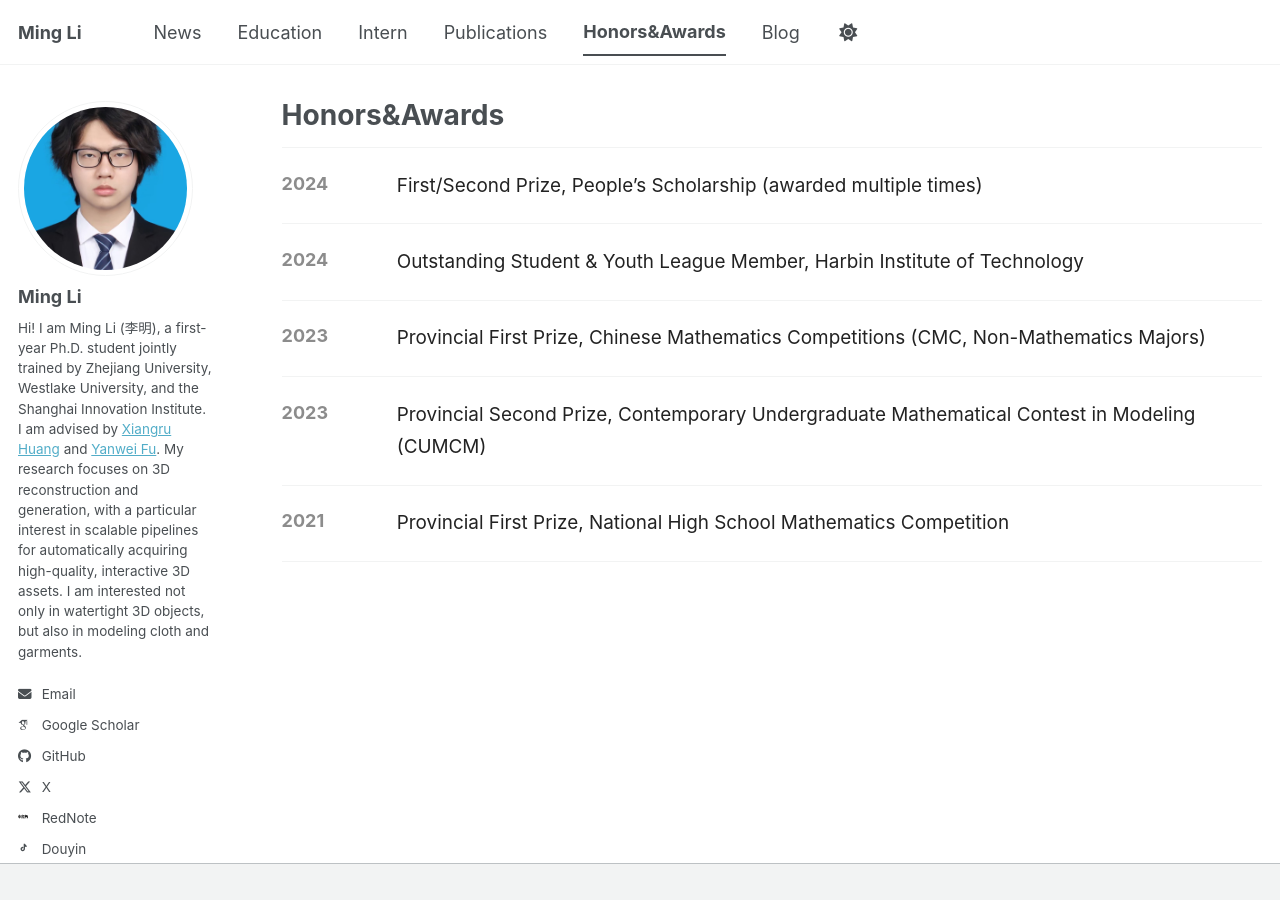
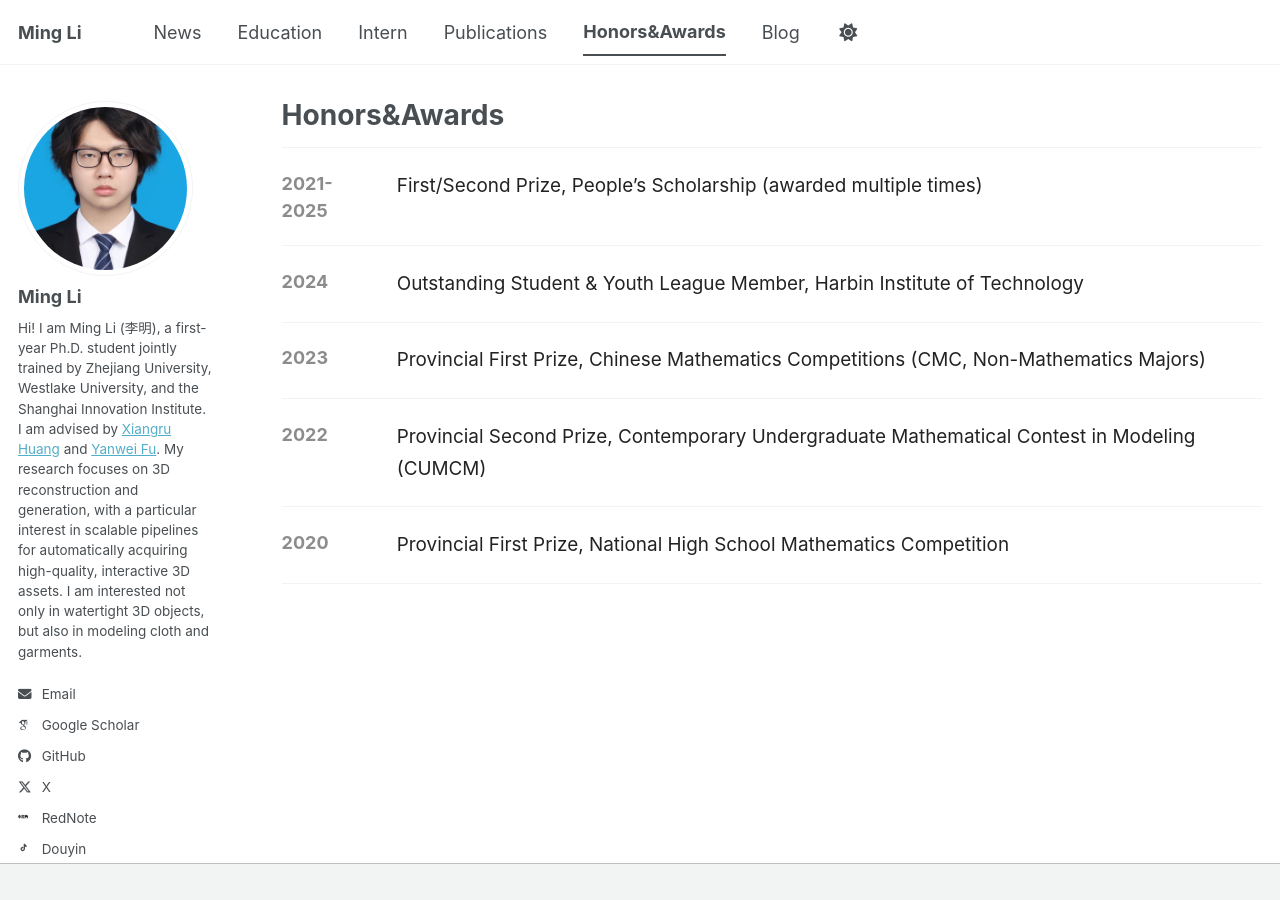
Before and after one commit to SII-LiMing/SII-LiMing.github.io, a Jekyll site: the page built from _pages/cv.md, in a window 1280 px wide. Built offline with Jekyll 4.4.1, drawn with Linux system fonts in a browser that asks for light colours; some web fonts are replaced; a script bundle is joined from its source files by our own code; library files that are not in the unit come from our copies.

Commit message:
Adjust honor years

```diff
--- a/_pages/cv.md
+++ b/_pages/cv.md
@@ -41,7 +41,7 @@ redirect_from:
 
 <div class="award-list">
   <div class="award-item">
-    <div class="award-year">2024</div>
+    <div class="award-year">2021-2025</div>
     <div class="award-text">First/Second Prize, People’s Scholarship (awarded multiple times)</div>
   </div>
 
@@ -56,12 +56,12 @@ redirect_from:
   </div>
 
   <div class="award-item">
-    <div class="award-year">2023</div>
+    <div class="award-year">2022</div>
     <div class="award-text">Provincial Second Prize, Contemporary Undergraduate Mathematical Contest in Modeling (CUMCM)</div>
   </div>
 
   <div class="award-item">
-    <div class="award-year">2021</div>
+    <div class="award-year">2020</div>
     <div class="award-text">Provincial First Prize, National High School Mathematics Competition</div>
   </div>
 </div>
```
